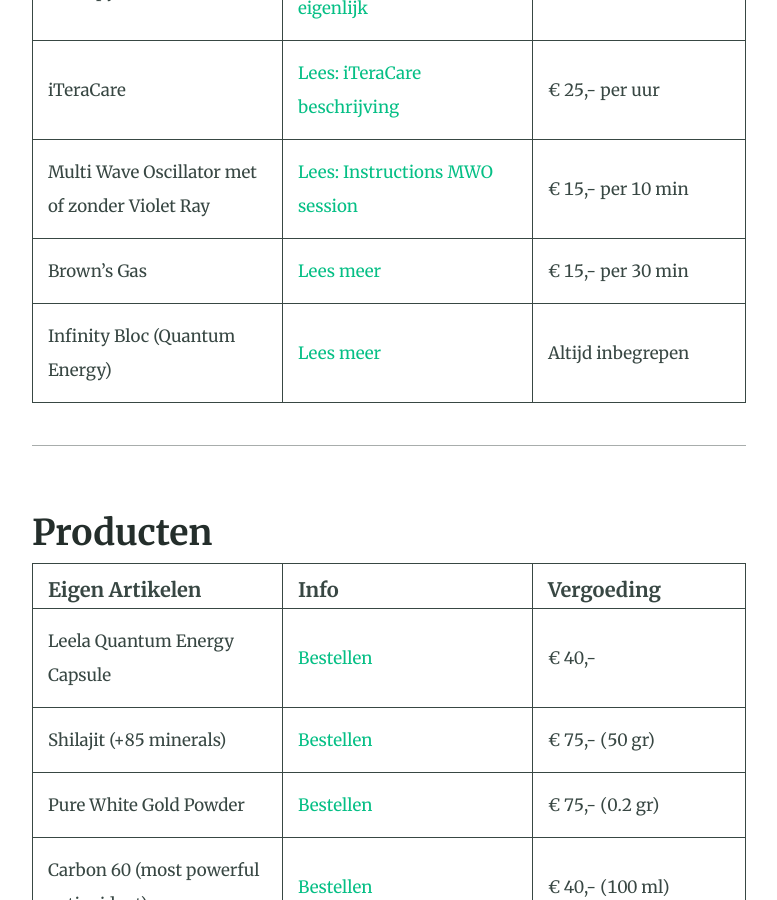
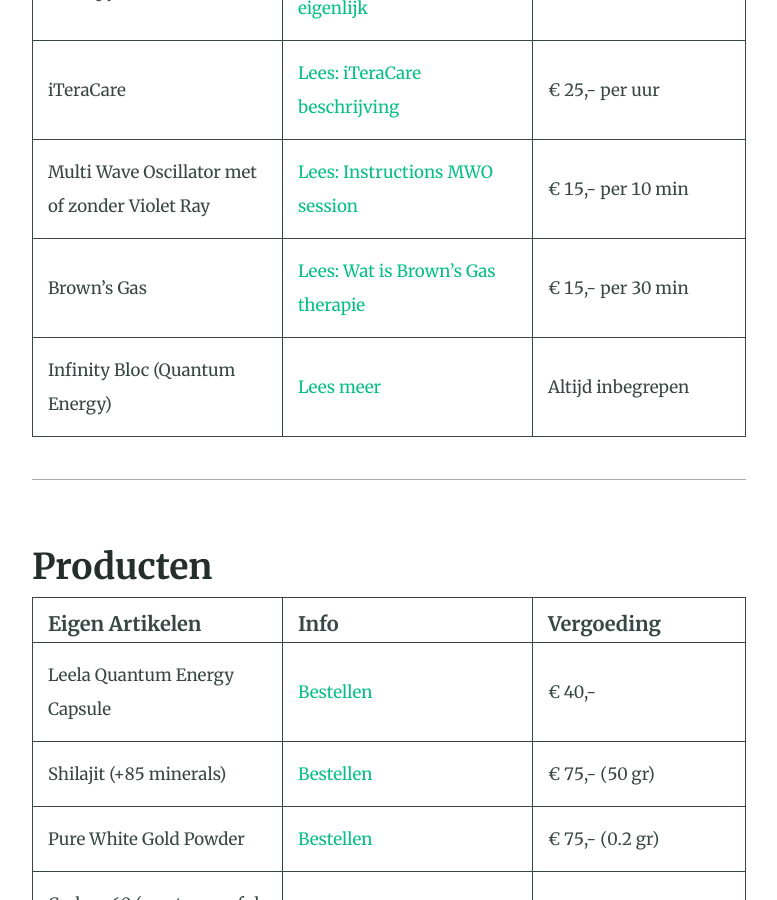
Before and after one commit to dokteranders/dokteranders.com, a Jekyll site: the page built from behandelingen.md, in a window 1280 px wide and 900 px high, scrolled down 759 px. Shown: the whole window, without its empty margins (251-1028 px from the left). Built offline with Jekyll 4.4.1, drawn with Linux system fonts in a browser that asks for light colours.

Commit message:
Update behandelingen.md

```diff
--- a/behandelingen.md
+++ b/behandelingen.md
@@ -37,7 +37,7 @@
 | Frequency & Scalar Therapy | [Lees: Wat is frequentietherapie nou eigenlijk](/downloads/Wat_is_frequentietheraie_nou_eigenlijk.pdf) | € 25,- per uur
 | iTeraCare | [Lees: iTeraCare beschrijving](/downloads/iTeraCare_beschrijving.pdf) | € 25,- per uur
 | Multi Wave Oscillator met of zonder Violet Ray |  [Lees: Instructions MWO session](/downloads/Instructions_for_preparing_for_the_MWO_session.pdf) | € 15,- per 10 min
-| Brown's Gas | [Lees meer](http://#/) | € 15,- per 30 min
+| Brown's Gas | [Lees: Wat is Brown's Gas therapie](downloads/Brown's_Gas_generator.pdf/) | € 15,- per 30 min
 | Infinity Bloc (Quantum Energy) | [Lees meer](http://#/) | Altijd inbegrepen
 
 ---
```
